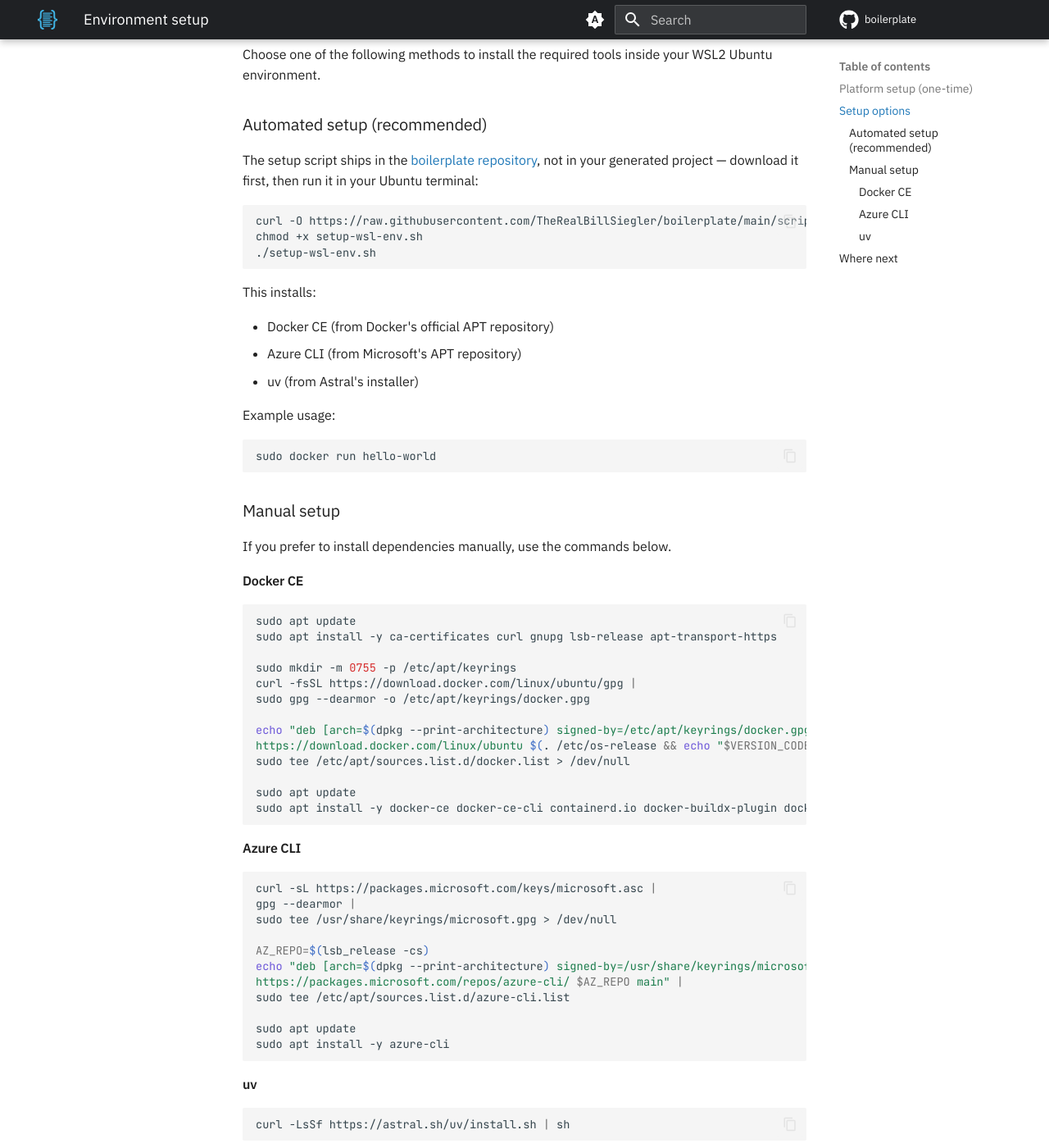
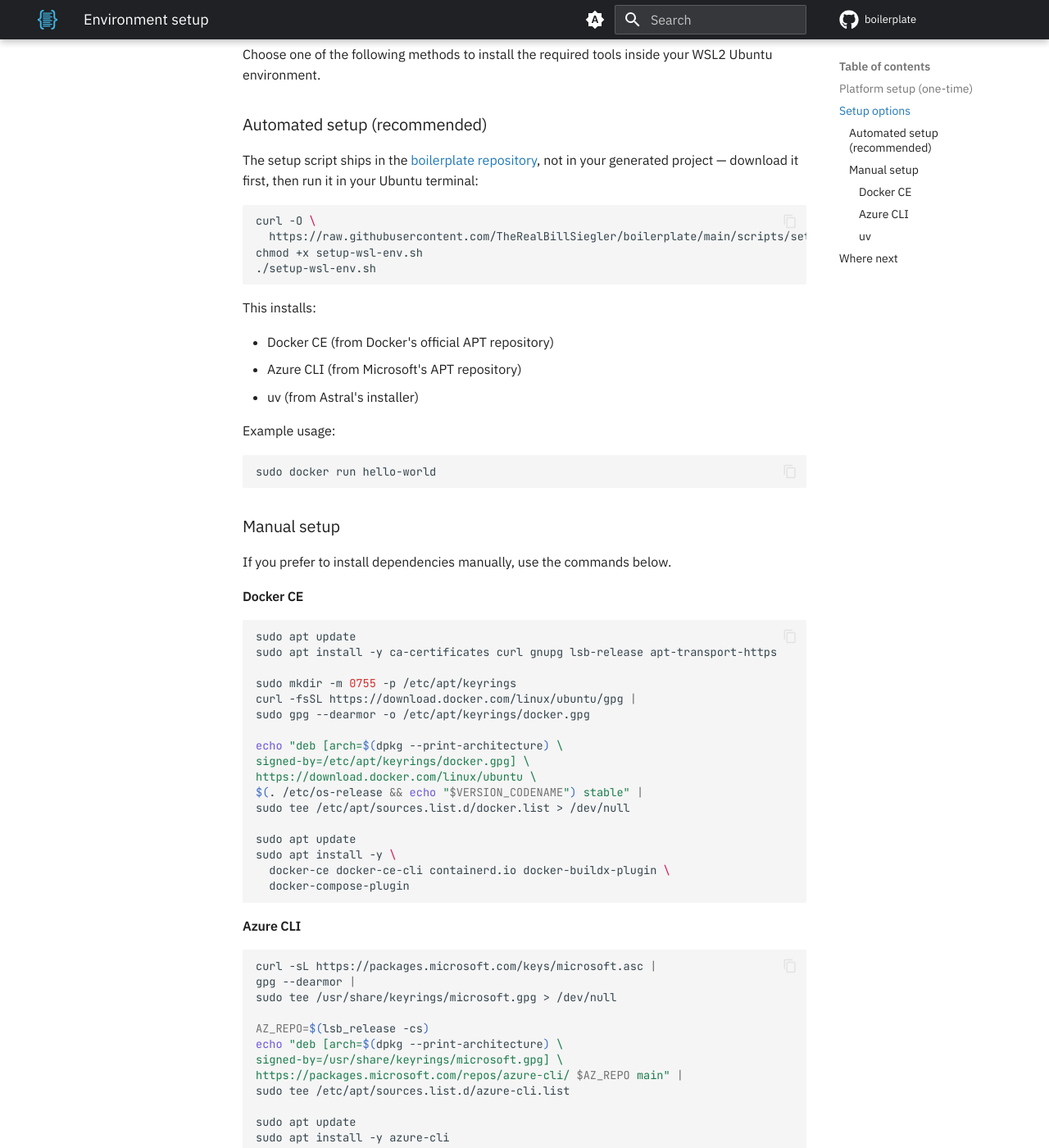
Before and after one commit to TheRealBillSiegler/boilerplate, an MkDocs documentation site: the page built from docs/templates-hub/streamlit/deployment/containers/environment-setup.md, in a window 1280 px wide and 1400 px high, scrolled down 766 px. Shown: the whole window at 82% size. Built offline with MkDocs 1.6.1 and Material for MkDocs 9.7.7, drawn with Linux system fonts in a browser that asks for light colours; comment, search, counter and statistics services are not loaded; the version menu is left out.

Commit message:
docs: keep code lines inside the column on template pages
Co-Authored-By: Claude Fable 5.1 <noreply@anthropic.com>

````diff
--- a/docs/templates-hub/streamlit/deployment/containers/environment-setup.md
+++ b/docs/templates-hub/streamlit/deployment/containers/environment-setup.md
@@ -29,7 +29,8 @@ Choose one of the following methods to install the required tools inside your WS
 The setup script ships in the [boilerplate repository](https://github.com/TheRealBillSiegler/boilerplate/blob/main/scripts/setup-wsl-env.sh), not in your generated project — download it first, then run it in your Ubuntu terminal:
 
 ```bash
-curl -O https://raw.githubusercontent.com/TheRealBillSiegler/boilerplate/main/scripts/setup-wsl-env.sh
+curl -O \
+  https://raw.githubusercontent.com/TheRealBillSiegler/boilerplate/main/scripts/setup-wsl-env.sh
 chmod +x setup-wsl-env.sh
 ./setup-wsl-env.sh
 ```
@@ -60,12 +61,16 @@ sudo mkdir -m 0755 -p /etc/apt/keyrings
 curl -fsSL https://download.docker.com/linux/ubuntu/gpg |
 sudo gpg --dearmor -o /etc/apt/keyrings/docker.gpg
 
-echo "deb [arch=$(dpkg --print-architecture) signed-by=/etc/apt/keyrings/docker.gpg] \
-https://download.docker.com/linux/ubuntu $(. /etc/os-release && echo "$VERSION_CODENAME") stable" |
+echo "deb [arch=$(dpkg --print-architecture) \
+signed-by=/etc/apt/keyrings/docker.gpg] \
+https://download.docker.com/linux/ubuntu \
+$(. /etc/os-release && echo "$VERSION_CODENAME") stable" |
 sudo tee /etc/apt/sources.list.d/docker.list > /dev/null
 
 sudo apt update
-sudo apt install -y docker-ce docker-ce-cli containerd.io docker-buildx-plugin docker-compose-plugin
+sudo apt install -y \
+  docker-ce docker-ce-cli containerd.io docker-buildx-plugin \
+  docker-compose-plugin
 ```
 
 #### Azure CLI
@@ -76,7 +81,8 @@ gpg --dearmor |
 sudo tee /usr/share/keyrings/microsoft.gpg > /dev/null
 
 AZ_REPO=$(lsb_release -cs)
-echo "deb [arch=$(dpkg --print-architecture) signed-by=/usr/share/keyrings/microsoft.gpg] \
+echo "deb [arch=$(dpkg --print-architecture) \
+signed-by=/usr/share/keyrings/microsoft.gpg] \
 https://packages.microsoft.com/repos/azure-cli/ $AZ_REPO main" |
 sudo tee /etc/apt/sources.list.d/azure-cli.list
 
````
Also changed, not shown: docs/templates-hub/authoring.md (+1 -1 lines), docs/templates-hub/project.md (+3 -3 lines).
